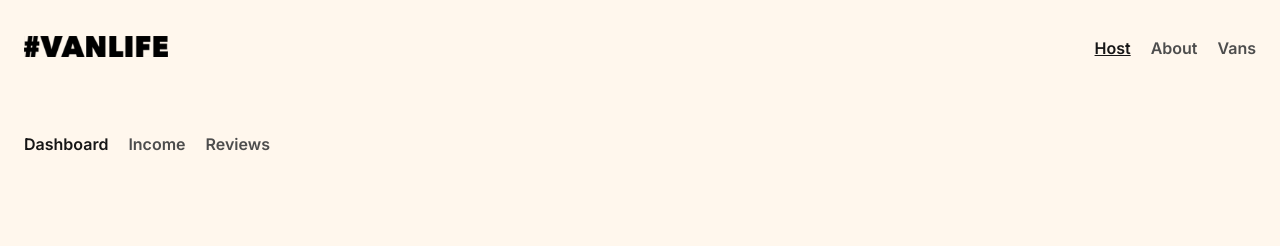
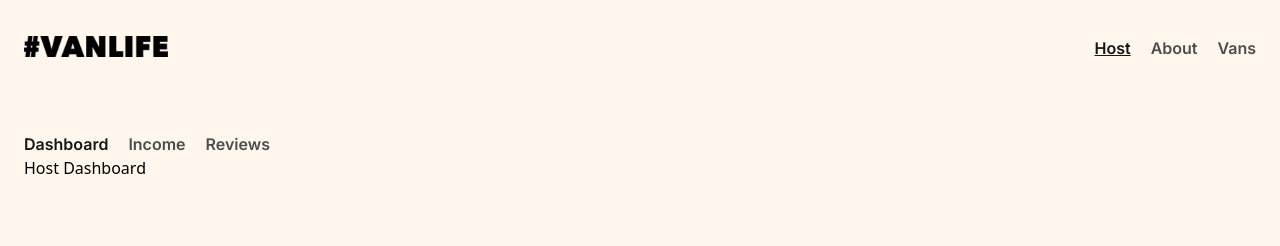
Before and after one commit to SGM-dev/van-life, a React (Vite) app: page /host in a window 1280 px wide. Shown: the top 246 px of the page. Built offline with nearby package versions, Linux system fonts and the light colour scheme; what miragejs would draw is missing.

Commit message:
use index for parent routes

```diff
--- a/src/App.jsx
+++ b/src/App.jsx
@@ -1,5 +1,5 @@
 import { BrowserRouter, Routes, Route } from "react-router-dom";
-import PageLayout from "./components/PageLayout.jsx";
+import Layout from "./components/Layout.jsx";
 import HostLayout from "./components/HostLayout.jsx";
 import Home from "./pages/Home";
 import About from "./pages/About";
@@ -15,14 +15,14 @@
   return (
     <BrowserRouter>
       <Routes>
-        <Route element={<PageLayout />}>
-          <Route path="/" element={<Home />} />
+        <Route path="/" element={<Layout />}>
+          <Route index element={<Home />} />
           <Route path="about" element={<About />} />
           <Route path="vans" element={<Vans />} />
           <Route path="vans/:id" element={<VanDetail />} />
 
           <Route path="host" element={<HostLayout />}>
-            <Route path="host" element={<Dashboard />} />
+            <Route index element={<Dashboard />} />
             <Route path="income" element={<Income />} />
             <Route path="reviews" element={<Reviews />} />
           </Route>
--- a/src/components/PageLayout.jsx
+++ b/src/components/Layout.jsx
@@ -2,7 +2,7 @@
 import Footer from "./Footer";
 import { Outlet } from "react-router-dom";
 
-function PageLayout() {
+function Layout() {
   return (
     <div className="flex min-h-svh min-w-full flex-col bg-orange-50">
       <Navbar />
@@ -12,4 +12,4 @@
   );
 }
 
-export default PageLayout;
+export default Layout;
```
